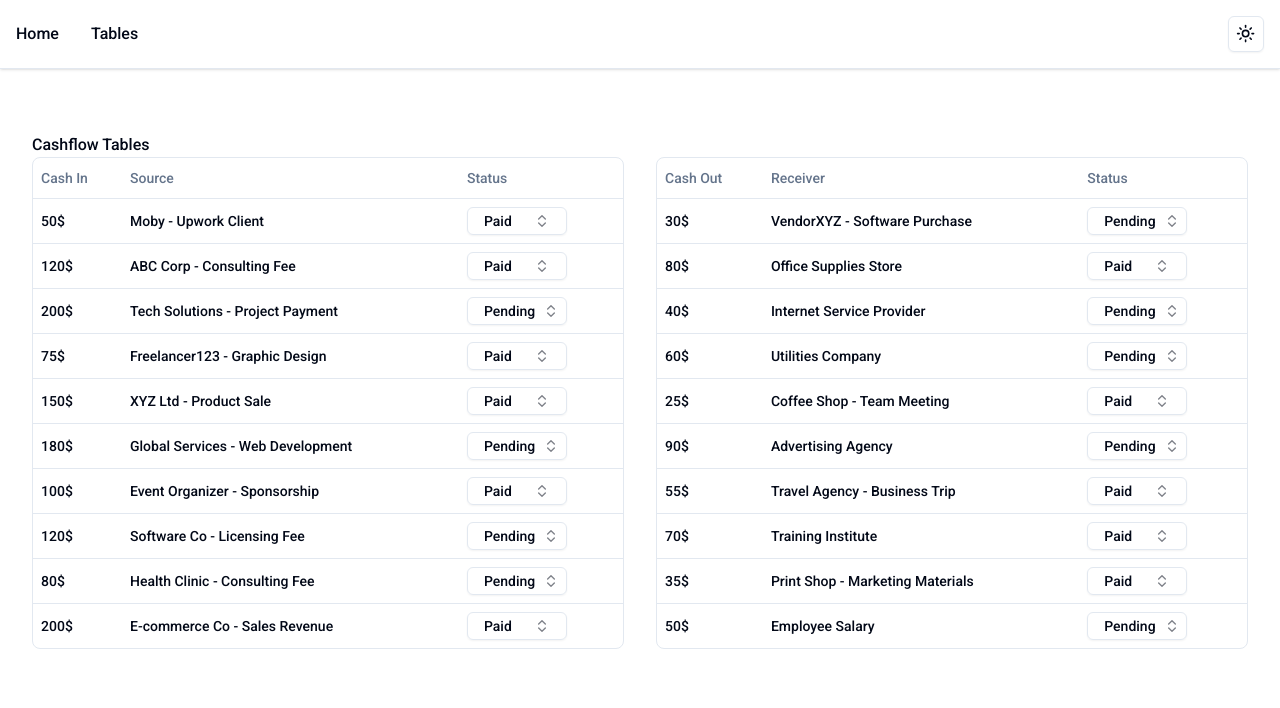
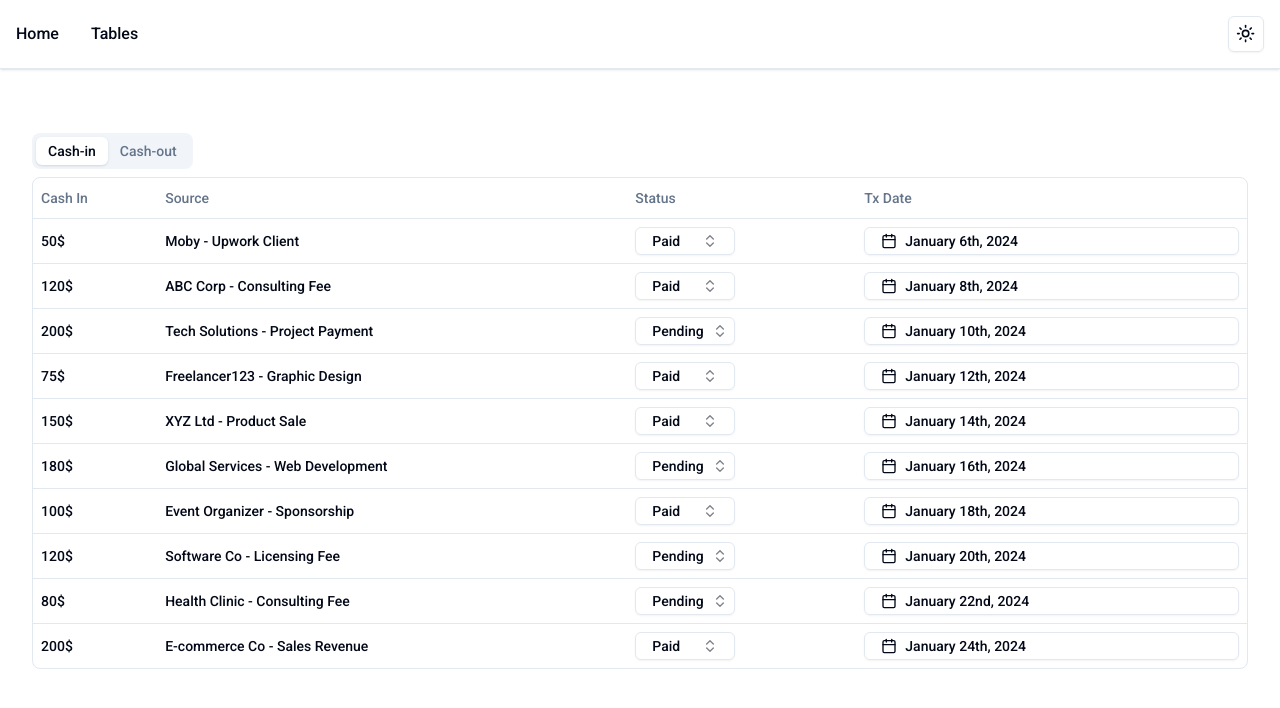
Before and after one commit to marginalfriend/personal-finance, a Next.js app: page /cashflow-tables in a window 1280 px wide. Shown: the top 708 px of the page. Built offline with nearby package versions, Linux system fonts and the light colour scheme; data requests are answered from the project's data file.

Commit message:
added date picker

```diff
--- a/app/cashflow-tables/components/cash-flow-table.tsx
+++ b/app/cashflow-tables/components/cash-flow-table.tsx
@@ -1,10 +1,9 @@
 "use client";
 
 import { useState, useEffect } from "react";
-import { Popover, PopoverTrigger } from "../../../components/ui/popover";
+import { Popover, PopoverTrigger, PopoverContent } from "../../../components/ui/popover";
 import { Check, ChevronsUpDown } from "lucide-react";
 import { Button } from "../../../components/ui/button";
-import { PopoverContent } from "@radix-ui/react-popover";
 import {
   Command,
   CommandEmpty,
@@ -20,6 +19,7 @@ import {
   TableBody,
   TableCell,
 } from "../../../components/ui/table";
+import { DatePicker } from "@/components/ui/date-picker";
 
 interface Cashflow {
   id: string;
@@ -28,6 +28,7 @@ interface Cashflow {
   source?: string;
   destination?: string;
   status: any;
+  date: Date;
 }
 
 export function CashInTable( { cashflows } : { cashflows : Cashflow[]} ) {
@@ -41,6 +42,7 @@ export function CashInTable( { cashflows } : { cashflows : Cashflow[]} ) {
             <TableHead>Cash In</TableHead>
             <TableHead>Source</TableHead>
             <TableHead>Status</TableHead>
+            <TableHead>Tx Date</TableHead>
           </TableRow>
         </TableHeader>
 
@@ -51,6 +53,9 @@ export function CashInTable( { cashflows } : { cashflows : Cashflow[]} ) {
             <TableCell>{cashin.source}</TableCell>
             <TableCell>
               <Status set={cashin.status.value}/>
+            </TableCell>
+            <TableCell>
+              <DatePicker set={cashin} />
             </TableCell>
           </TableRow>
           ))}
@@ -71,6 +76,7 @@ export function CashOutTable( { cashflows } : { cashflows : Cashflow[]} ) {
             <TableHead>Cash Out</TableHead>
             <TableHead>Receiver</TableHead>
             <TableHead>Status</TableHead>
+            <TableHead>Tx Date</TableHead>
           </TableRow>
         </TableHeader>
 
@@ -81,6 +87,9 @@ export function CashOutTable( { cashflows } : { cashflows : Cashflow[]} ) {
             <TableCell>{cashout.destination}</TableCell>
             <TableCell>
               <Status set={cashout.status.value}/>
+            </TableCell>
+            <TableCell>
+              <DatePicker set={cashout}/>
             </TableCell>
           </TableRow>
           ))}
--- a/app/cashflow-tables/page.tsx
+++ b/app/cashflow-tables/page.tsx
@@ -1,26 +1,32 @@
-'use client'
-
 import {
   CashInTable,
   CashOutTable,
 } from "@/app/cashflow-tables/components/cash-flow-table";
 import { useFetch } from "./data";
+import { Tabs, TabsList, TabsTrigger,TabsContent } from "@/components/ui/tabs";
+import { fetchCashflowTable } from "./server";
+import { Suspense } from "react";
 
-export default function Home() {
-  const { data: cashflow, isPending, isError } = useFetch('http://localhost:8000/cashflow')
+export default async function Home() {
+  const cashin = await fetchCashflowTable('in')
+  const cashout = await fetchCashflowTable('out')
 
   return (
     <main>
-      <h1>Cashflow Tables</h1>
-
-        { isError && <h1>Failed loading table</h1> }
-        { isPending && <h1>Loading table</h1> }
-        { cashflow &&
-          <section className="col col-span-2 flex gap-8">
-            <CashInTable cashflows={cashflow}/>
-            <CashOutTable cashflows={cashflow}/>
-          </section>
-        }
+      <Tabs defaultValue="cashin" className="w-[100%]">
+        <TabsList>
+          <TabsTrigger value="cashin">Cash-in</TabsTrigger>
+          <TabsTrigger value="cashout">Cash-out</TabsTrigger>
+        </TabsList>
+        <TabsContent value="cashin">
+          <Suspense fallback={<h1>Loading data table...</h1>}>
+            <CashInTable cashflows={cashin} />
+          </Suspense>
+        </TabsContent>
+        <TabsContent value="cashout">
+          <CashOutTable cashflows={cashout} />
+        </TabsContent>
+      </Tabs>
     </main>
   );
 }
--- /dev/null
+++ b/app/cashflow-tables/server.ts
@@ -0,0 +1,16 @@
+'use server'
+
+export async function fetchCashflowTable(category:string) {
+  try {
+    const res = await fetch(`http://localhost:8000/cashflow?category=${category}`)
+    return res.json()
+  } catch (error) {
+    console.log(error)
+  }
+}
+
+// export async function editDate(id:string, date:string) {
+//   try {
+//     const res = await
+//   }
+// }
--- a/components/nav.tsx
+++ b/components/nav.tsx
@@ -6,7 +6,7 @@ export function Nav() {
       <nav className="flex justify-between items-center">
         <div className="flex flex-row space-x-8">
           <a href="/">Home</a>
-          <a href="/tables">Tables</a>
+          <a href="/cashflow-tables">Tables</a>
         </div>
         <ModeToggle />
       </nav>
--- /dev/null
+++ b/components/ui/calendar.tsx
@@ -0,0 +1,72 @@
+"use client"
+
+import * as React from "react"
+import { ChevronLeftIcon, ChevronRightIcon } from "@radix-ui/react-icons"
+import { DayPicker } from "react-day-picker"
+
+import { cn } from "@/lib/utils"
+import { buttonVariants } from "@/components/ui/button"
+
+export type CalendarProps = React.ComponentProps<typeof DayPicker>
+
+function Calendar({
+  className,
+  classNames,
+  showOutsideDays = true,
+  ...props
+}: CalendarProps) {
+  return (
+    <DayPicker
+      showOutsideDays={showOutsideDays}
+      className={cn("p-3", className)}
+      classNames={{
+        months: "flex flex-col sm:flex-row space-y-4 sm:space-x-4 sm:space-y-0",
+        month: "space-y-4",
+        caption: "flex justify-center pt-1 relative items-center",
+        caption_label: "text-sm font-medium",
+        nav: "space-x-1 flex items-center",
+        nav_button: cn(
+          buttonVariants({ variant: "outline" }),
+          "h-7 w-7 bg-transparent p-0 opacity-50 hover:opacity-100"
+        ),
+        nav_button_previous: "absolute left-1",
+        nav_button_next: "absolute right-1",
+        table: "w-full border-collapse space-y-1",
+        head_row: "flex",
+        head_cell:
+          "text-muted-foreground rounded-md w-8 font-normal text-[0.8rem]",
+        row: "flex w-full mt-2",
+        cell: cn(
+          "relative p-0 text-center text-sm focus-within:relative focus-within:z-20 [&:has([aria-selected])]:bg-accent [&:has([aria-selected].day-outside)]:bg-accent/50 [&:has([aria-selected].day-range-end)]:rounded-r-md",
+          props.mode === "range"
+            ? "[&:has(>.day-range-end)]:rounded-r-md [&:has(>.day-range-start)]:rounded-l-md first:[&:has([aria-selected])]:rounded-l-md last:[&:has([aria-selected])]:rounded-r-md"
+            : "[&:has([aria-selected])]:rounded-md"
+        ),
+        day: cn(
+          buttonVariants({ variant: "ghost" }),
+          "h-8 w-8 p-0 font-normal aria-selected:opacity-100"
+        ),
+        day_range_start: "day-range-start",
+        day_range_end: "day-range-end",
+        day_selected:
+          "bg-primary text-primary-foreground hover:bg-primary hover:text-primary-foreground focus:bg-primary focus:text-primary-foreground",
+        day_today: "bg-accent text-accent-foreground",
+        day_outside:
+          "day-outside text-muted-foreground opacity-50  aria-selected:bg-accent/50 aria-selected:text-muted-foreground aria-selected:opacity-30",
+        day_disabled: "text-muted-foreground opacity-50",
+        day_range_middle:
+          "aria-selected:bg-accent aria-selected:text-accent-foreground",
+        day_hidden: "invisible",
+        ...classNames,
+      }}
+      components={{
+        IconLeft: ({ ...props }) => <ChevronLeftIcon className="h-4 w-4" />,
+        IconRight: ({ ...props }) => <ChevronRightIcon className="h-4 w-4" />,
+      }}
+      {...props}
+    />
+  )
+}
+Calendar.displayName = "Calendar"
+
+export { Calendar }
--- /dev/null
+++ b/components/ui/date-picker.tsx
@@ -0,0 +1,43 @@
+"use client"
+
+import * as React from "react"
+import { format } from "date-fns"
+import { Calendar as CalendarIcon } from "lucide-react"
+
+import { cn } from "@/lib/utils"
+import { Button } from "@/components/ui/button"
+import { Calendar } from "@/components/ui/calendar"
+import {
+  Popover,
+  PopoverContent,
+  PopoverTrigger,
+} from "@/components/ui/popover"
+
+export function DatePicker({ set } : { set?:any }) {
+  const [date, setDate] = React.useState<Date>(set.date as Date);
+
+  return (
+    <Popover>
+      <PopoverTrigger asChild>
+        <Button
+          variant={"outline"}
+          className={cn(
+            "w-[100%] h-[2em] justify-start text-left font-normal",
+            !date && "text-muted-foreground"
+          )}
+        >
+          <CalendarIcon className="mr-2 h-4 w-4" />
+          {date ? format(date, "PPP") : <span>Pick a date</span>}
+        </Button>
+      </PopoverTrigger>
+      <PopoverContent className="w-auto p-0">
+        <Calendar
+          mode="single"
+          selected={date}
+          onSelect={() => setDate}
+          initialFocus
+        />
+      </PopoverContent>
+    </Popover>
+  )
+}
--- /dev/null
+++ b/components/ui/tabs.tsx
@@ -0,0 +1,55 @@
+"use client"
+
+import * as React from "react"
+import * as TabsPrimitive from "@radix-ui/react-tabs"
+
+import { cn } from "@/lib/utils"
+
+const Tabs = TabsPrimitive.Root
+
+const TabsList = React.forwardRef<
+  React.ElementRef<typeof TabsPrimitive.List>,
+  React.ComponentPropsWithoutRef<typeof TabsPrimitive.List>
+>(({ className, ...props }, ref) => (
+  <TabsPrimitive.List
+    ref={ref}
+    className={cn(
+      "inline-flex h-9 items-center justify-center rounded-lg bg-muted p-1 text-muted-foreground",
+      className
+    )}
+    {...props}
+  />
+))
+TabsList.displayName = TabsPrimitive.List.displayName
+
+const TabsTrigger = React.forwardRef<
+  React.ElementRef<typeof TabsPrimitive.Trigger>,
+  React.ComponentPropsWithoutRef<typeof TabsPrimitive.Trigger>
+>(({ className, ...props }, ref) => (
+  <TabsPrimitive.Trigger
+    ref={ref}
+    className={cn(
+      "inline-flex items-center justify-center whitespace-nowrap rounded-md px-3 py-1 text-sm font-medium ring-offset-background transition-all focus-visible:outline-none focus-visible:ring-2 focus-visible:ring-ring focus-visible:ring-offset-2 disabled:pointer-events-none disabled:opacity-50 data-[state=active]:bg-background data-[state=active]:text-foreground data-[state=active]:shadow",
+      className
+    )}
+    {...props}
+  />
+))
+TabsTrigger.displayName = TabsPrimitive.Trigger.displayName
+
+const TabsContent = React.forwardRef<
+  React.ElementRef<typeof TabsPrimitive.Content>,
+  React.ComponentPropsWithoutRef<typeof TabsPrimitive.Content>
+>(({ className, ...props }, ref) => (
+  <TabsPrimitive.Content
+    ref={ref}
+    className={cn(
+      "mt-2 ring-offset-background focus-visible:outline-none focus-visible:ring-2 focus-visible:ring-ring focus-visible:ring-offset-2",
+      className
+    )}
+    {...props}
+  />
+))
+TabsContent.displayName = TabsPrimitive.Content.displayName
+
+export { Tabs, TabsList, TabsTrigger, TabsContent }
--- a/lib/db.json
+++ b/lib/db.json
@@ -6,142 +6,160 @@
       "category": "in",
       "value": 50,
       "source": "Moby - Upwork Client",
-      "status": { "value": "paid", "label": "Paid" }
+      "status": { "value": "paid", "label": "Paid" },
+      "date": "2024-01-06T00:00:00.000Z"
     },
     {
       "id": "o-002",
       "category": "out",
       "value": 30,
       "destination": "VendorXYZ - Software Purchase",
-      "status": { "value": "pending", "label": "Pending" }
+      "status": { "value": "pending", "label": "Pending" },
+      "date": "2024-01-07T00:00:00.000Z"
     },
     {
       "id": "i-003",
       "category": "in",
       "value": 120,
       "source": "ABC Corp - Consulting Fee",
-      "status": { "value": "paid", "label": "Paid" }
+      "status": { "value": "paid", "label": "Paid" },
+      "date": "2024-01-08T00:00:00.000Z"
     },
     {
       "id": "o-004",
       "category": "out",
       "value": 80,
       "destination": "Office Supplies Store",
-      "status": { "value": "paid", "label": "Paid" }
+      "status": { "value": "paid", "label": "Paid" },
+      "date": "2024-01-09T00:00:00.000Z"
     },
     {
       "id": "i-005",
       "category": "in",
       "value": 200,
       "source": "Tech Solutions - Project Payment",
-      "status": { "value": "pending", "label": "Pending" }
+      "status": { "value": "pending", "label": "Pending" },
+      "date": "2024-01-10T00:00:00.000Z"
     },
     {
       "id": "o-006",
       "category": "out",
       "value": 40,
       "destination": "Internet Service Provider",
-      "status": { "value": "pending", "label": "Pending" }
+      "status": { "value": "pending", "label": "Pending" },
+      "date": "2024-01-11T00:00:00.000Z"
     },
     {
       "id": "i-007",
       "category": "in",
       "value": 75,
       "source": "Freelancer123 - Graphic Design",
-      "status": { "value": "paid", "label": "Paid" }
+      "status": { "value": "paid", "label": "Paid" },
+      "date": "2024-01-12T00:00:00.000Z"
     },
     {
       "id": "o-008",
       "category": "out",
       "value": 60,
       "destination": "Utilities Company",
-      "status": { "value": "pending", "label": "Pending" }
+      "status": { "value": "pending", "label": "Pending" },
+      "date": "2024-01-13T00:00:00.000Z"
     },
     {
       "id": "i-009",
       "category": "in",
       "value": 150,
       "source": "XYZ Ltd - Product Sale",
-      "status": { "value": "paid", "label": "Paid" }
+      "status": { "value": "paid", "label": "Paid" },
+      "date": "2024-01-14T00:00:00.000Z"
     },
     {
       "id": "o-010",
       "category": "out",
       "value": 25,
       "destination": "Coffee Shop - Team Meeting",
-      "status": { "value": "paid", "label": "Paid" }
+      "status": { "value": "paid", "label": "Paid" },
+      "date": "2024-01-15T00:00:00.000Z"
     },
     {
       "id": "i-011",
       "category": "in",
       "value": 180,
       "source": "Global Services - Web Development",
-      "status": { "value": "pending", "label": "Pending" }
+      "status": { "value": "pending", "label": "Pending" },
+      "date": "2024-01-16T00:00:00.000Z"
     },
     {
       "id": "o-012",
       "category": "out",
       "value": 90,
       "destination": "Advertising Agency",
-      "status": { "value": "pending", "label": "Pending" }
+      "status": { "value": "pending", "label": "Pending" },
+      "date": "2024-01-17T00:00:00.000Z"
     },
     {
       "id": "i-013",
       "category": "in",
       "value": 100,
       "source": "Event Organizer - Sponsorship",
-      "status": { "value": "paid", "label": "Paid" }
+      "status": { "value": "paid", "label": "Paid" },
+      "date": "2024-01-18T00:00:00.000Z"
     },
     {
       "id": "o-014",
       "category": "out",
       "value": 55,
       "destination": "Travel Agency - Business Trip",
-      "status": { "value": "paid", "label": "Paid" }
+      "status": { "value": "paid", "label": "Paid" },
+      "date": "2024-01-19T00:00:00.000Z"
     },
     {
       "id": "i-015",
       "category": "in",
       "value": 120,
       "source": "Software Co - Licensing Fee",
-      "status": { "value": "pending", "label": "Pending" }
+      "status": { "value": "pending", "label": "Pending" },
+      "date": "2024-01-20T00:00:00.000Z"
     },
     {
       "id": "o-016",
       "category": "out",
       "value": 70,
       "destination": "Training Institute",
-      "status": { "value": "paid", "label": "Paid" }
+      "status": { "value": "paid", "label": "Paid" },
+      "date": "2024-01-21T00:00:00.000Z"
     },
     {
       "id": "i-017",
       "category": "in",
       "value": 80,
       "source": "Health Clinic - Consulting Fee",
-      "status": { "value": "pending", "label": "Pending" }
+      "status": { "value": "pending", "label": "Pending" },
+      "date": "2024-01-22T00:00:00.000Z"
     },
     {
       "id": "o-018",
       "category": "out",
       "value": 35,
       "destination": "Print Shop - Marketing Materials",
-      "status": { "value": "paid", "label": "Paid" }
+      "status": { "value": "paid", "label": "Paid" },
+      "date": "2024-01-23T00:00:00.000Z"
     },
     {
       "id": "i-019",
       "category": "in",
       "value": 200,
       "source": "E-commerce Co - Sales Revenue",
-      "status": { "value": "paid", "label": "Paid" }
+      "status": { "value": "paid", "label": "Paid" },
+      "date": "2024-01-24T00:00:00.000Z"
     },
     {
       "id": "o-020",
       "category": "out",
       "value": 50,
       "destination": "Employee Salary",
-      "status": { "value": "pending", "label": "Pending" }
+      "status": { "value": "pending", "label": "Pending" },
+      "date": "2024-01-25T00:00:00.000Z"
     }
   ]
-
-
 }
--- a/package.json
+++ b/package.json
@@ -14,14 +14,17 @@
     "@radix-ui/react-icons": "^1.3.0",
     "@radix-ui/react-popover": "^1.0.7",
     "@radix-ui/react-slot": "^1.0.2",
+    "@radix-ui/react-tabs": "^1.0.4",
     "class-variance-authority": "^0.7.0",
     "clsx": "^2.0.0",
     "cmdk": "^0.2.0",
+    "date-fns": "^3.1.0",
     "lucide-react": "^0.304.0",
     "next": "14.0.4",
     "next-auth": "^4.24.5",
     "next-themes": "^0.2.1",
     "react": "^18",
+    "react-day-picker": "^8.10.0",
     "react-dom": "^18",
     "react-wrap-balancer": "^1.1.0",
     "tailwind-merge": "^2.1.0",
```
Also changed, not shown: 1 other file (tests, documents, lock files or other folders).
